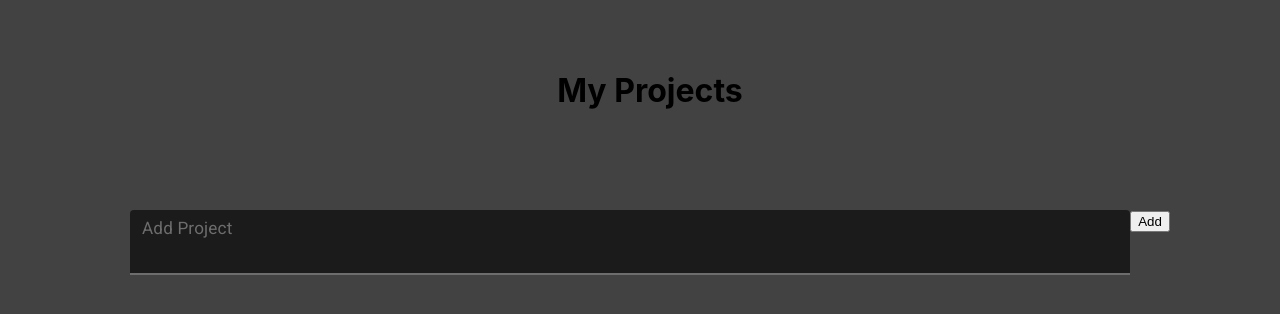
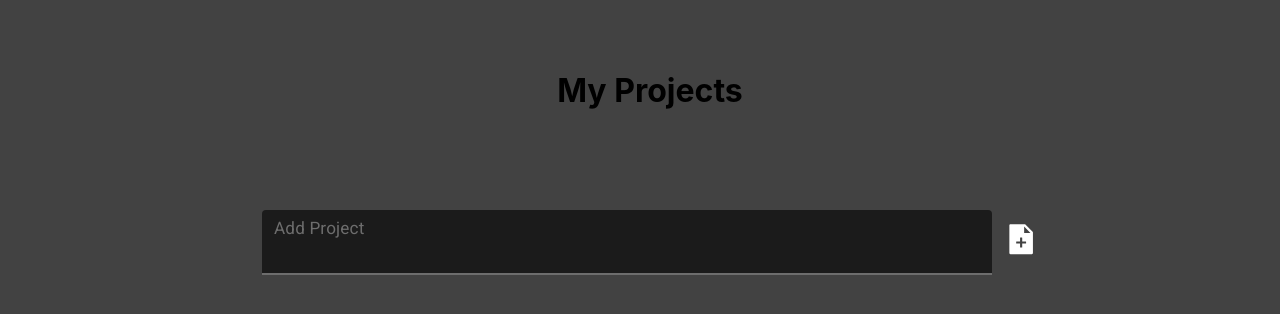
Before and after one commit to Will-Peterson/my-projects-app, a React (Create React App) app: page / in a window 1280 px wide. Shown: the top 314 px of the page. Built offline with nearby package versions, Linux system fonts and the light colour scheme.

Commit message:
basic functionality completed

```diff
--- a/src/App.js
+++ b/src/App.js
@@ -4,17 +4,36 @@ import { ThemeProvider } from "@material-ui/core/styles";
 import theme from "./theme";
 import ProjectList from './components/ProjectList';
 import Form from './components/Form';
+import Container from '@material-ui/core/Container';
+import Grid from '@material-ui/core/Grid';
 
 function App() {
   const [inputProject, setInputProject] = useState('');
   const [projects, setProjects] = useState([]);
 
+  const updateProject = (id) => {
+    console.log('update project CONNECTED')
+  }
 
+  const completedProject = (id) => {
+    setProjects(projects.map((project) => {
+      if (project.id === id) {
+        return {...project, completed: !project.completed};
+      };
+      return project;
+    }))
+  }
 
+  const deleteProject = (id) => {
+    setProjects(projects.filter((project) => project.id !== id));
+  }
 
   return (
     <>
       <ThemeProvider theme={theme}>
+        <Container maxWidth='md'>
+          <Grid alignContent='center' >
+
           <h1 style={{ marginBottom: "100px" }}>My Projects</h1>
           <Form
             inputProject={inputProject}
@@ -24,7 +43,12 @@ function App() {
             />
           <ProjectList
             projects={projects}
+            updateProject={updateProject}
+            completedProject={completedProject}
+            deleteProject={deleteProject}
             />
+          </Grid>
+        </Container>
       </ThemeProvider>
     </>
   );
--- a/src/components/Form.js
+++ b/src/components/Form.js
@@ -1,6 +1,9 @@
 import React from 'react';
 import TextField from "@material-ui/core/TextField";
 import {v4} from 'uuid';
+import IconButton from '@material-ui/core/IconButton';
+import {AiFillFileAdd} from 'react-icons/ai';
+import Grid from '@material-ui/core/Grid';
 
 const Form = ({inputProject, setInputProject, projects, setProjects}) => {
 
@@ -13,10 +16,10 @@ const Form = ({inputProject, setInputProject, projects, setProjects}) => {
         setProjects([...projects, {task: inputProject, completed: false, id: v4()}]);
         setInputProject('');
     };
-    console.log(setInputProject);
+
     return (
+        <Grid  direction='row' spacing={3}>
         <form noValidate autoComplete="off">
-
         <TextField
             label="Add Project"
             variant="filled"
@@ -25,8 +28,10 @@ const Form = ({inputProject, setInputProject, projects, setProjects}) => {
             value={inputProject}
             onChange={handleInputProject}
             />
-        <button type='submit' onClick={submitProjectInput} >Add</button>
+        <IconButton type='submit' onClick={submitProjectInput} ><AiFillFileAdd style={{color: 'white'}} /></IconButton>
+
         </form>
+        </Grid>
     );
 }
 
--- a/src/components/Project.js
+++ b/src/components/Project.js
@@ -5,22 +5,22 @@ import IconButton from '@material-ui/core/IconButton';
 import {FaCheck, FaRegEdit} from 'react-icons/fa';
 import {MdDeleteForever} from 'react-icons/md';
 
-const Project = ({project}) => {
+const Project = ({project, updateProject, completedProject, deleteProject}) => {
     const editHandler = () => {
-        console.log("update works");
+        updateProject(project.id);
       };
 
       const completedHandler = () => {
-        console.log("completed works");
+        completedProject(project.id)
       };
 
       const deleteHandler = () => {
-        console.log("delete works");
-      };
+        deleteProject(project.id)
+      }
 
     return (
         <div>
-            <Button variant="contained" color="primary">
+            <Button variant="contained" color="primary" style={{color: project.completed ? '#888' : null, textDecoration: project.completed ? 'line-through' : null}} >
           <div className="project-container">{project.task}</div>
           <Tooltip title="Edit">
             <IconButton onClick={editHandler}>
@@ -40,7 +40,6 @@ const Project = ({project}) => {
         </Button>
         </div>
     );
-
 }
 
 export default Project;
--- a/src/components/ProjectList.js
+++ b/src/components/ProjectList.js
@@ -1,15 +1,16 @@
 import React from 'react';
 import Project from './Project';
 
-const ProjectList = ({projects, editHandler, completedHandler, deleteHandler}) => {
+const ProjectList = ({projects, updateProject, completedProject, deleteProject}) => {
+
   return (
     <div>
       {projects.map((project) => (
         <Project
           project={project}
-          editHandler={editHandler}
-          completedHandler={completedHandler}
-          deleteHandler={deleteHandler}
+          updateProject={updateProject}
+          completedProject={completedProject}
+          deleteProject={deleteProject}
           key={project.id}
         />
       ))}
--- a/src/theme.js
+++ b/src/theme.js
@@ -32,7 +32,7 @@ theme.props = {
         edge: 'end'
     },
     MuiTextField: {
-        fullWidth: true,
+        // fullWidth: true,
         autoFocus: true
     }
 };
@@ -90,6 +90,11 @@ theme.overrides = {
                 backgroundColor: theme.palette.primary.light
             }
         }
+    },
+    MuiFormControl: {
+        root: {
+            width: '80%'
+        }
     }
 }
 
```
Lines whose indentation alone changed are shown as unchanged.
